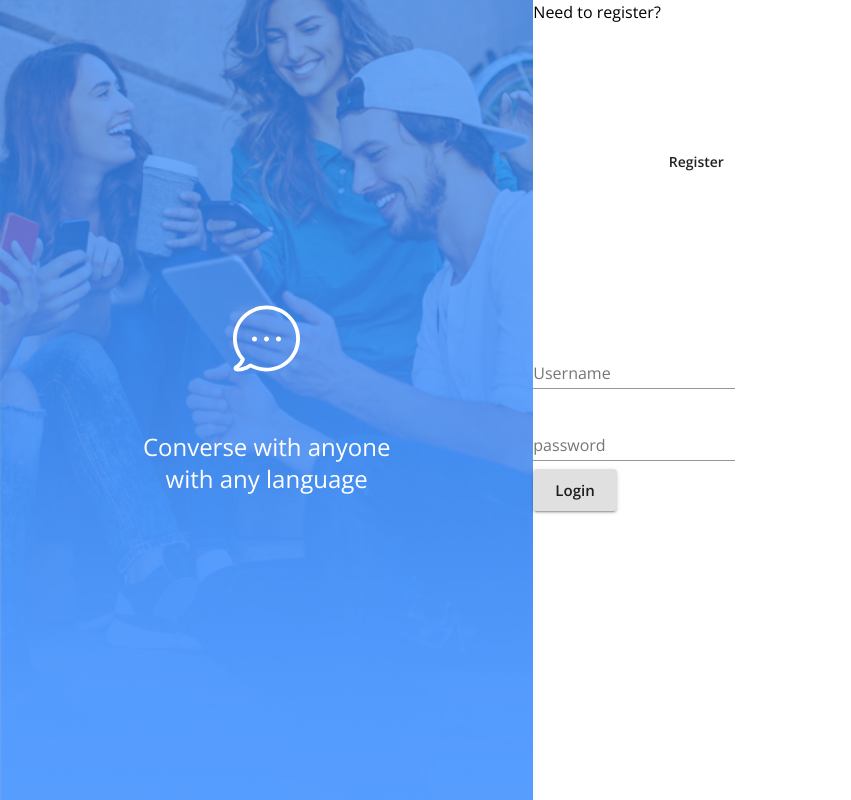
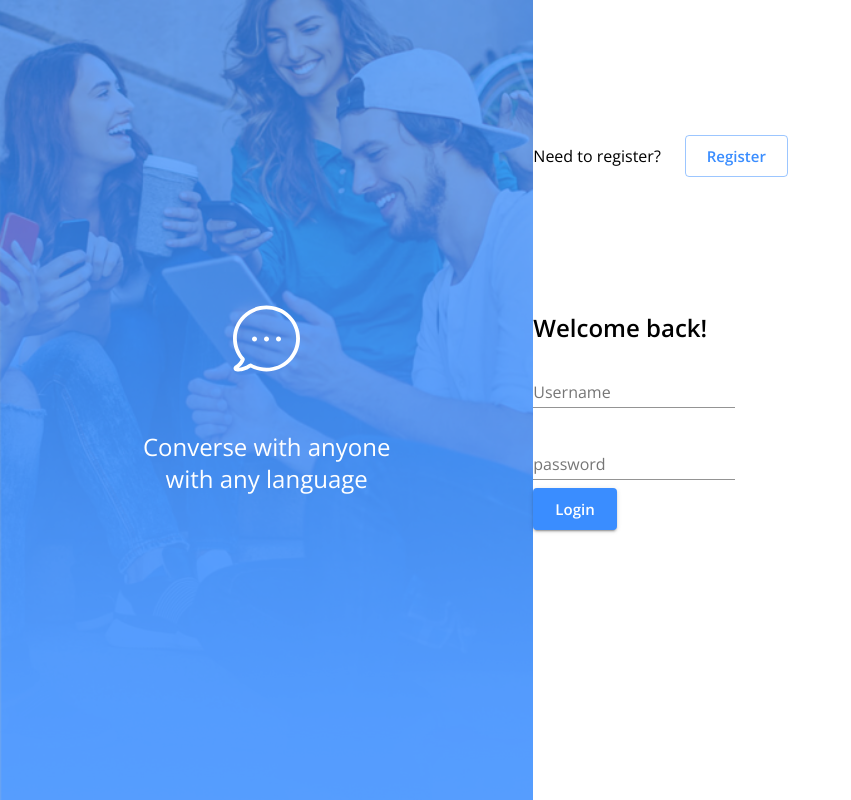
Before and after one commit to NonglakS/messenger-app, a React (Create React App) app in the folder client/: page /login in a window 1280 px wide. Shown: the whole page, without its empty margins (0-851 px from the left). Built offline with nearby package versions, Linux system fonts and the light colour scheme; no server answers.

Commit message:
add banner to signup page

```diff
--- a/client/src/Login.js
+++ b/client/src/Login.js
@@ -8,6 +8,7 @@ import {
   Button,
   FormControl,
   TextField,
+  Paper,
 } from "@material-ui/core";
 import { login } from "./store/utils/thunkCreators";
 import Banner from "./components/Sidebar/Banner";
@@ -15,6 +16,9 @@ import Banner from "./components/Sidebar/Banner";
 const useStyles = makeStyles(() => ({
   root: {
     height: "100vh",
+  },
+  form: {
+    // justifyItems: "center"
   },
 }));
 
@@ -37,13 +41,20 @@ const Login = (props) => {
   return (
     <Grid container justify="center" className={classes.root}>
       <Banner />
-      <Grid container item xs={12} sm={8} md={7}>
-        <Grid container item>
-          <Typography>Need to register?</Typography>
-          <Button onClick={() => history.push("/register")}>Register</Button>
+      <Grid container xs={12} sm={8} md={7} direction="row">
+        <Grid container spacing={3}  alignItems="center">
+          <Grid item>
+            <Typography>Need to register?</Typography>
+          </Grid>
+          <Grid item>
+            <Button variant="outlined" color="primary" size="large" onClick={() => history.push("/register")} >Register</Button>
+          </Grid>
         </Grid>
-        <form onSubmit={handleLogin}>
-          <Grid>
+          <form onSubmit={handleLogin}>
+        <Grid>
+            <Typography variant="h5">
+              <strong>Welcome back!</strong>
+            </Typography>
             <Grid>
               <FormControl margin="normal" required>
                 <TextField
@@ -63,12 +74,17 @@ const Login = (props) => {
               />
             </FormControl>
             <Grid>
-              <Button type="submit" variant="contained" size="large">
+              <Button
+                type="submit"
+                variant="contained"
+                size="large"
+                color="primary"
+              >
                 Login
               </Button>
             </Grid>
-          </Grid>
-        </form>
+        </Grid>
+          </form>
       </Grid>
     </Grid>
   );
--- a/client/src/Signup.js
+++ b/client/src/Signup.js
@@ -11,8 +11,17 @@ import {
   FormHelperText,
 } from "@material-ui/core";
 import { register } from "./store/utils/thunkCreators";
+import Banner from "./components/Sidebar/Banner";
+import { makeStyles } from "@material-ui/core/styles";
+
+const useStyles = makeStyles(() => ({
+  root: {
+    height: "100vh",
+  },
+}));
 
 const Login = (props) => {
+  const classes = useStyles();
   const history = useHistory();
   const { user, register } = props;
   const [formErrorMessage, setFormErrorMessage] = useState({});
@@ -37,14 +46,19 @@ const Login = (props) => {
   }
 
   return (
-    <Grid container justify="center">
+    <Grid container justify="center" className={classes.root}>
+      <Banner/>
+      <Grid container xs={12} sm={8} md={7}>
       <Box>
         <Grid container item>
           <Typography>Need to log in?</Typography>
-          <Button onClick={() => history.push("/login")}>Login</Button>
+          <Button variant="outlined" color="primary" size="large" onClick={() => history.push("/login")}>Login</Button>
         </Grid>
         <form onSubmit={handleRegister}>
           <Grid>
+          <Typography variant="h5">
+              <strong>Create an account.</strong>
+            </Typography>
             <Grid>
               <FormControl>
                 <TextField
@@ -97,12 +111,13 @@ const Login = (props) => {
                 </FormHelperText>
               </FormControl>
             </Grid>
-            <Button type="submit" variant="contained" size="large">
+            <Button type="submit" variant="contained" size="large" color="primary">
               Create
             </Button>
           </Grid>
         </form>
       </Box>
+      </Grid>
     </Grid>
   );
 };
```
